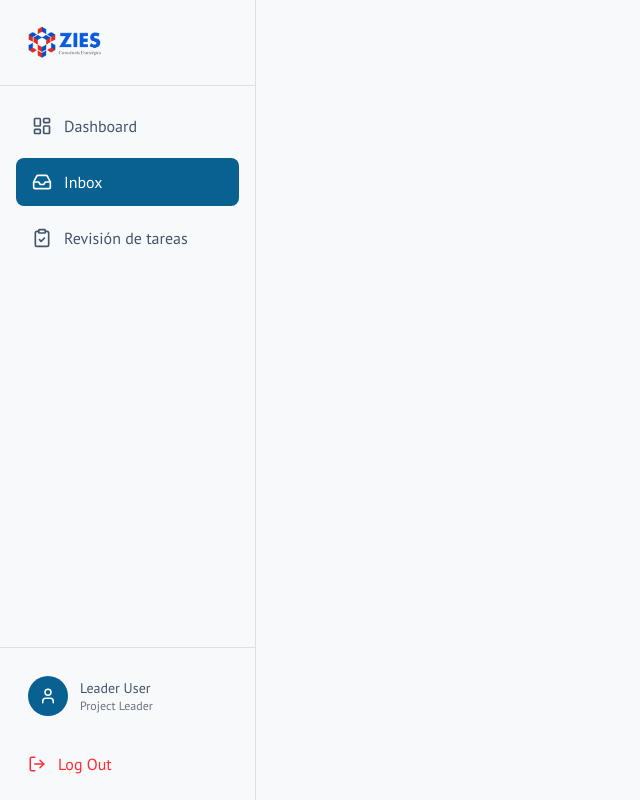
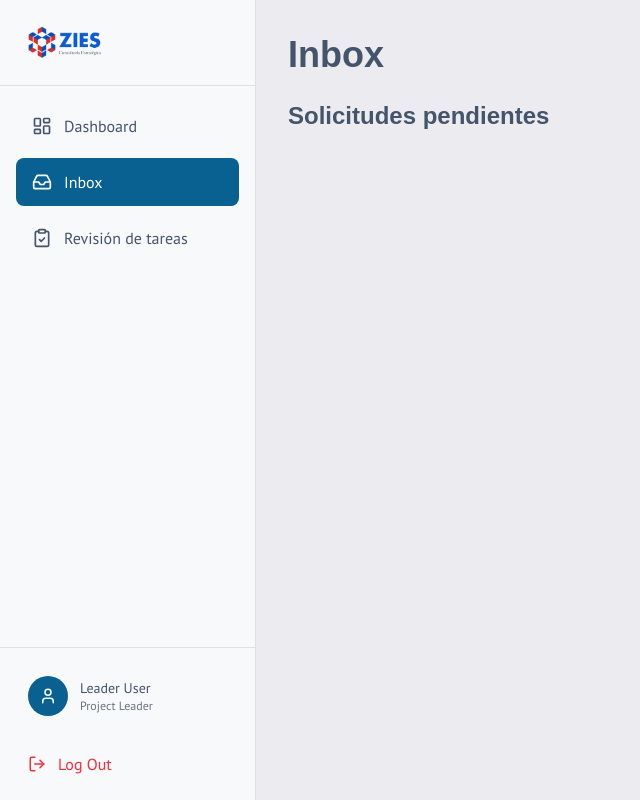
Before and after one commit to AvalosRubenn/Sistema-AdS, a React (Vite) app: page /inbox in a window 1280 px wide. Shown: the whole page, without its empty margins (0-640 px from the left). Built offline with nearby package versions, Linux system fonts and the light colour scheme; a web font is replaced by a local one.

Commit message:
feat(inbox): esqueleto

```diff
--- a/src/pages/Inbox.tsx
+++ b/src/pages/Inbox.tsx
@@ -1,5 +1,13 @@
 function Inbox() {
-  return <div></div>;
+  return (
+    <div className="min-h-screen w-full bg-muted p-8">
+      <h1 className="mb-6 text-4xl font-bold text-zies-azul-1">Inbox</h1>
+
+      <h2 className="text-2xl font-semibold text-zies-azul-1">
+        Solicitudes pendientes
+      </h2>
+    </div>
+  );
 }
 
 export default Inbox;
```
